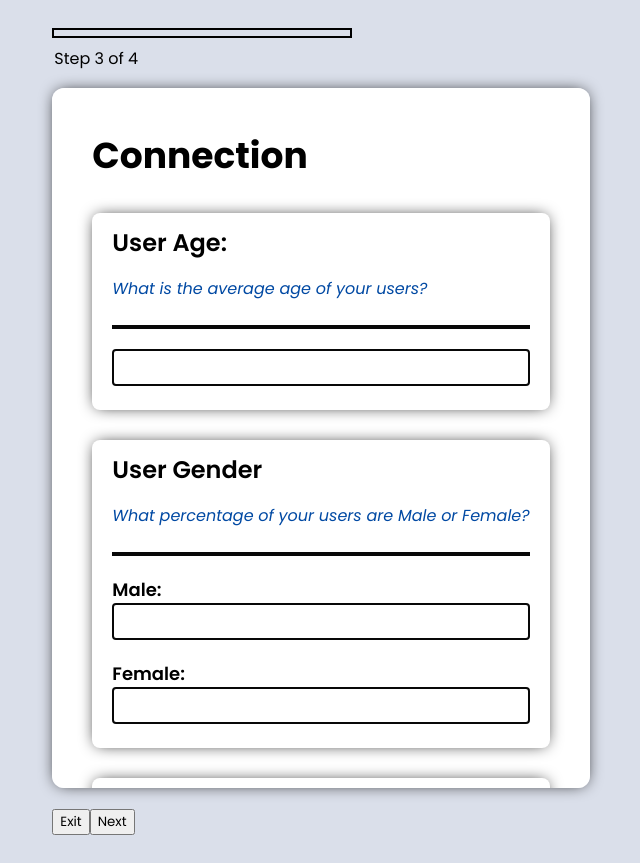
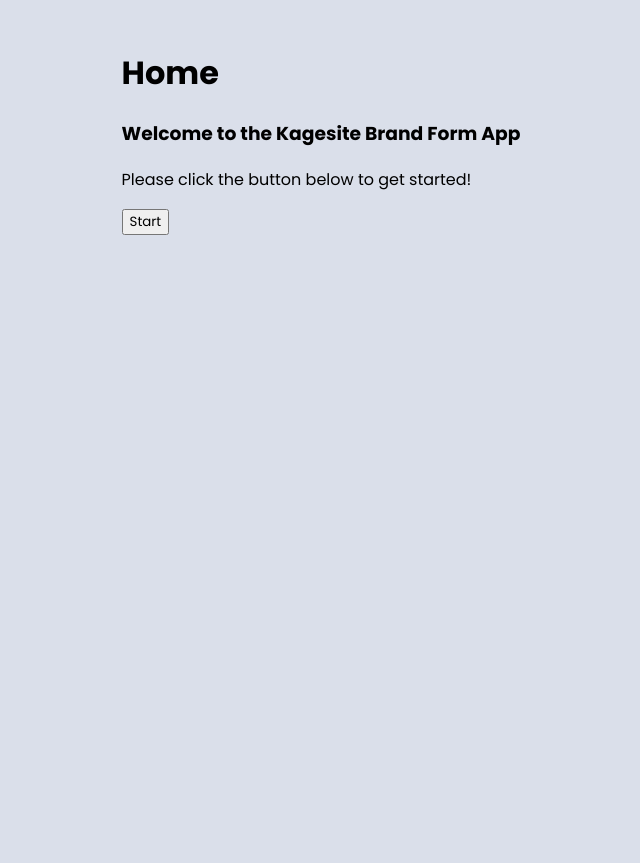
Before and after one commit to kagesite/brand-form-app, a React (Vite) app: page / in a window 1280 px wide. Shown: the whole page, without its empty margins (327-967 px from the left). After the commit the page ends 800 px from the top, so only its background shows below. Built offline with nearby package versions, Linux system fonts and the light colour scheme.

Commit message:
Added in Step4.

```diff
--- a/src/App.jsx
+++ b/src/App.jsx
@@ -6,9 +6,10 @@
 import Step2 from "./components/Step2";
 import { validateStep1, validateStep2, validateStep3 } from './utils/validations';
 import Step3 from './components/Step3';
+import Step4 from './components/Step4';
 
 function App() {
-    const [showStep, setShowStep] = useState(3);
+    const [showStep, setShowStep] = useState(0);
 
     const [formData, setFormData] = useState({
         foundation: {
@@ -202,6 +203,16 @@
                     <button onClick={handleNextStep}>Next</button>
                 </>
             )}
+            {showStep === 4 && (
+                <>
+                    <ProgressBar step={showStep} />
+                    <Step4
+                        data={formData}
+                    />
+                    <button onClick={handleExitForm}>Exit</button>
+                    <button onClick={handleNextStep}>Next</button>
+                </>
+            )}
 
         </div>
     )
```
